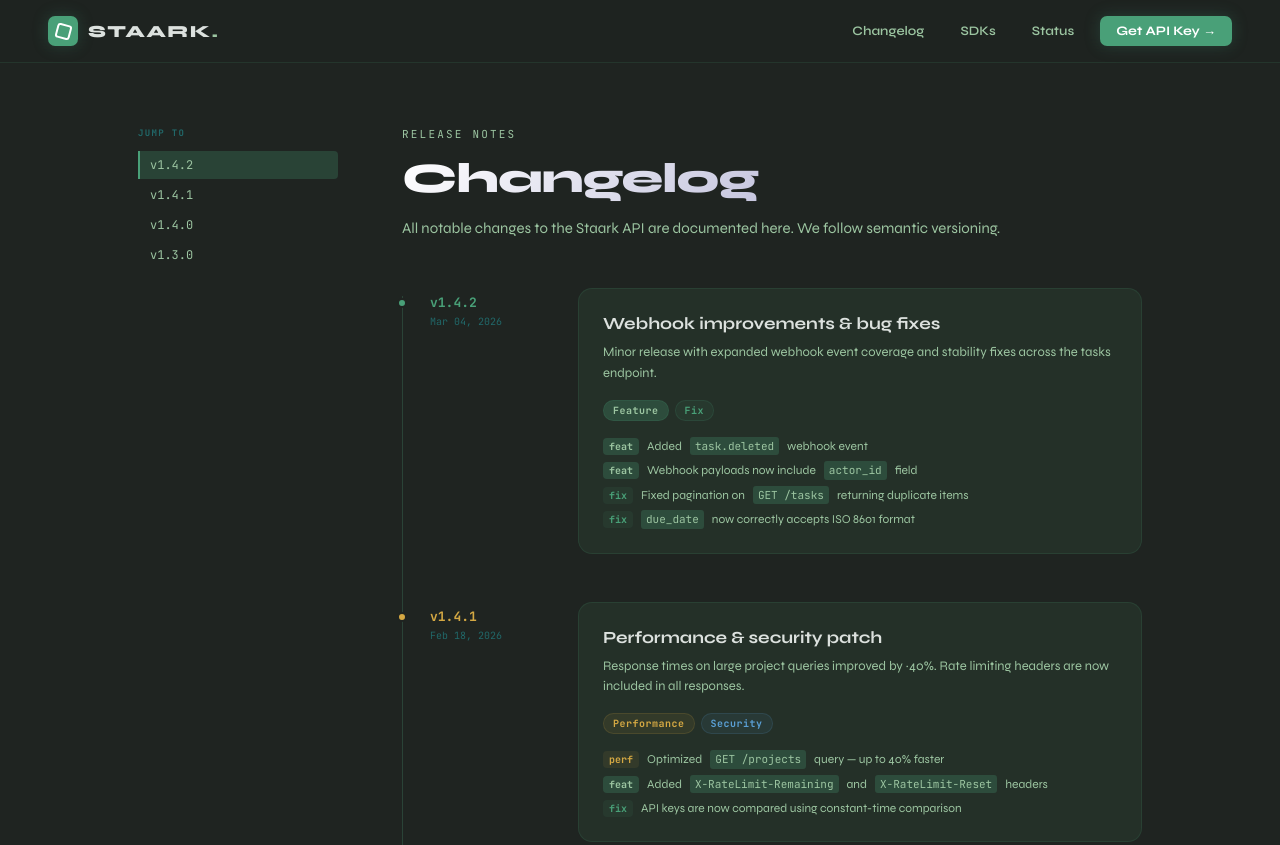
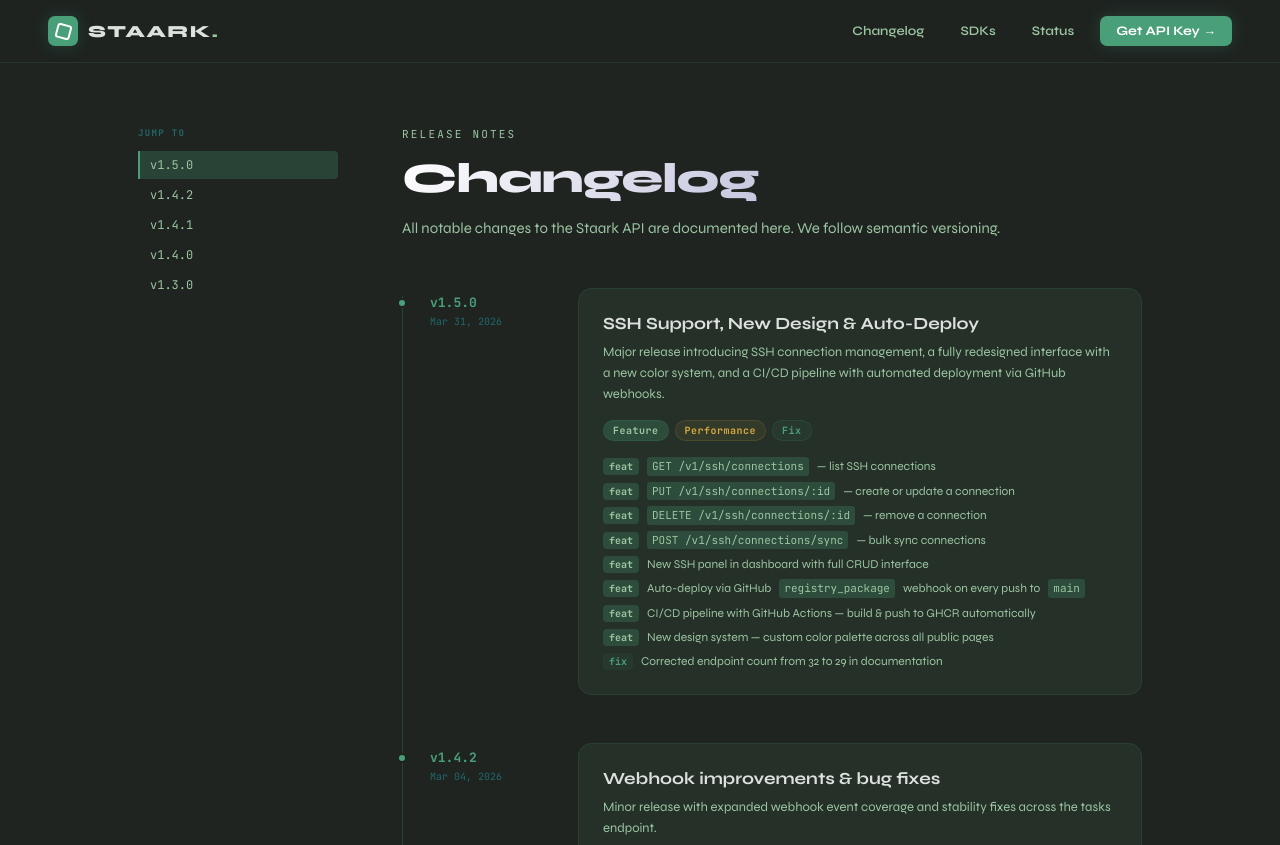
Before and after one commit to staark-inc/api-site, a website: page public/changelog.html in a window 1280 px wide. Shown: the top 845 px of the page. Drawn offline with Linux system fonts and the light colour scheme.

Commit message:
v1.5.0: SSH support, redesign, CI/CD, auto-deploy

```diff
--- a/package.json
+++ b/package.json
@@ -1,6 +1,6 @@
 {
   "name": "staark-api",
-  "version": "1.4.2",
+  "version": "1.5.0",
   "main": "server.js",
   "type": "module",
   "scripts": {
--- a/public/changelog.html
+++ b/public/changelog.html
@@ -231,6 +231,7 @@
   .entry:nth-child(2) { animation-delay: 0.15s; }
   .entry:nth-child(3) { animation-delay: 0.2s; }
   .entry:nth-child(4) { animation-delay: 0.25s; }
+  .entry:nth-child(5) { animation-delay: 0.3s; }
 
   .entry-dot {
     position: absolute;
@@ -377,7 +378,8 @@
   <div class="sidebar">
     <div class="sidebar-sticky">
       <div class="sidebar-title">Jump to</div>
-      <a class="sidebar-link active" href="#v142">v1.4.2</a>
+      <a class="sidebar-link active" href="#v150">v1.5.0</a>
+      <a class="sidebar-link" href="#v142">v1.4.2</a>
       <a class="sidebar-link" href="#v141">v1.4.1</a>
       <a class="sidebar-link" href="#v140">v1.4.0</a>
       <a class="sidebar-link" href="#v130">v1.3.0</a>
@@ -392,7 +394,36 @@
 
     <div class="changelog">
 
-      <!-- v1.4.2 -->
+      <!-- v1.5.0 -->
+      <div class="entry" id="v150">
+        <div class="entry-dot" style="background:var(--green)"></div>
+        <div class="entry-meta">
+          <div class="entry-version" style="color:var(--green)">v1.5.0</div>
+          <div class="entry-date">Mar 31, 2026</div>
+        </div>
+        <div class="entry-body">
+          <div class="entry-title">SSH Support, New Design & Auto-Deploy</div>
+          <div class="entry-summary">Major release introducing SSH connection management, a fully redesigned interface with a new color system, and a CI/CD pipeline with automated deployment via GitHub webhooks.</div>
+          <div class="entry-tags">
+            <span class="tag tag-feature">Feature</span>
+            <span class="tag tag-perf">Performance</span>
+            <span class="tag tag-fix">Fix</span>
+          </div>
+          <ul class="entry-changes">
+            <li><span class="change-bullet bullet-feat">feat</span> <code>GET /v1/ssh/connections</code> — list SSH connections</li>
+            <li><span class="change-bullet bullet-feat">feat</span> <code>PUT /v1/ssh/connections/:id</code> — create or update a connection</li>
+            <li><span class="change-bullet bullet-feat">feat</span> <code>DELETE /v1/ssh/connections/:id</code> — remove a connection</li>
+            <li><span class="change-bullet bullet-feat">feat</span> <code>POST /v1/ssh/connections/sync</code> — bulk sync connections</li>
+            <li><span class="change-bullet bullet-feat">feat</span> New SSH panel in dashboard with full CRUD interface</li>
+            <li><span class="change-bullet bullet-feat">feat</span> Auto-deploy via GitHub <code>registry_package</code> webhook on every push to <code>main</code></li>
+            <li><span class="change-bullet bullet-feat">feat</span> CI/CD pipeline with GitHub Actions — build &amp; push to GHCR automatically</li>
+            <li><span class="change-bullet bullet-feat">feat</span> New design system — custom color palette across all public pages</li>
+            <li><span class="change-bullet bullet-fix">fix</span> Corrected endpoint count from 32 to 29 in documentation</li>
+          </ul>
+        </div>
+      </div>
+
+            <!-- v1.4.2 -->
       <div class="entry" id="v142">
         <div class="entry-dot" style="background:var(--green)"></div>
         <div class="entry-meta">
```
Also changed, not shown: public/index.html (+1 -1 lines), CHANGELOG.md (added).
